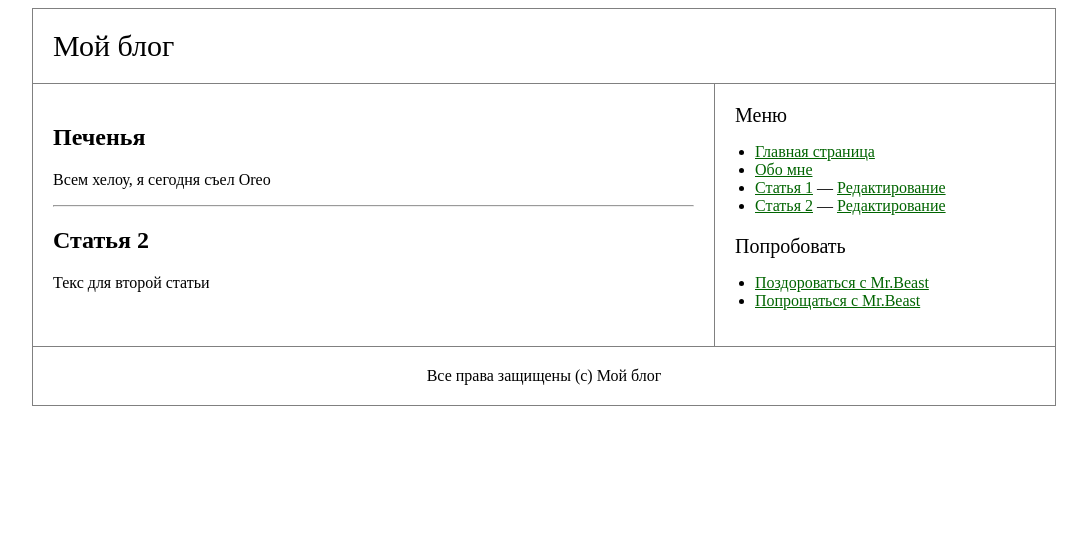
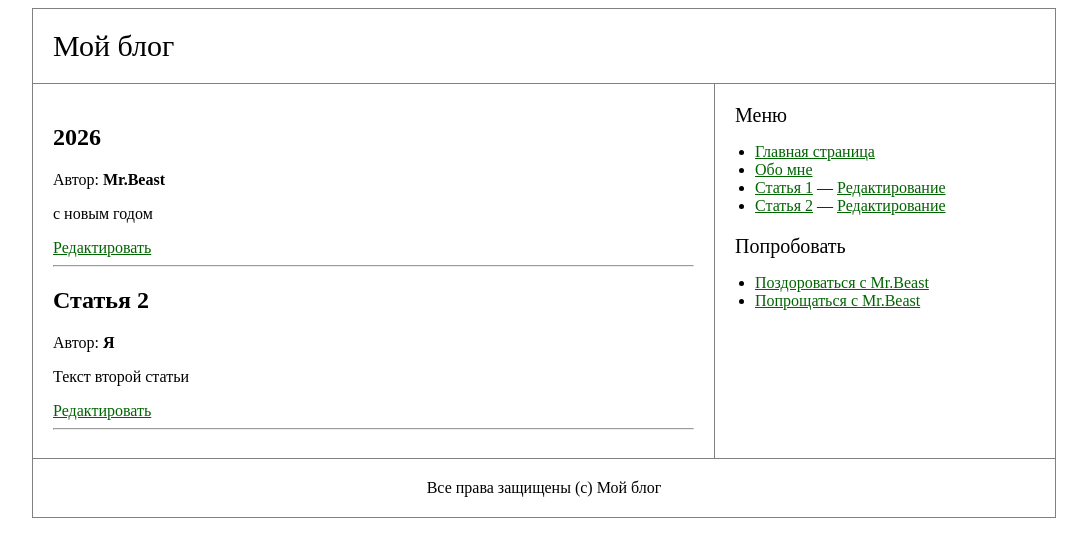
Before and after one commit to dekaa101/Web, a PHP site: page / in a window 1280 px wide. Shown: the top 557 px of the page, without its empty margins (96-1183 px from the left). Run offline with PHP 8.4, Linux system fonts and the light colour scheme; data comes from the database, SQL or seed files in the repository; both versions use the stored data as it was after the commit.

Commit message:
поправки

```diff
--- a/blog/public/index.php
+++ b/blog/public/index.php
@@ -19,14 +19,22 @@ $router->dispatch($_SERVER['REQUEST_URI']);
 
 // Вспомогательные страницы
 
-function mainPage(): string {
+function mainPage(): array {
+    require_once __DIR__ . '/../core/Database.php';
+    $db = Database::getConnection();
+    $stmt = $db->query("SELECT articles.*, users.nickname FROM articles JOIN users ON articles.user_id = users.id");
+    $articles = $stmt->fetchAll(PDO::FETCH_ASSOC);
+
     ob_start(); ?>
-    <h2>Печенья</h2>
-    <p>Всем хелоу, я сегодня съел Oreo</p>
-    <hr>
-    <h2>Статья 2</h2>
-    <p>Текс для второй статьи</p>
-    <?php return ob_get_clean();
+    <?php foreach ($articles as $article): ?>
+        <h2><?= htmlspecialchars($article['title']) ?></h2>
+        <p class="author">Автор: <strong><?= htmlspecialchars($article['nickname']) ?></strong></p>
+        <p><?= htmlspecialchars($article['content']) ?></p>
+        <a href="/article/<?= $article['id'] ?>/edit">Редактировать</a>
+        <hr>
+    <?php endforeach; ?>
+    <?php
+    return ['title' => 'Мой блог', 'content' => ob_get_clean()];
 }
 
 function aboutPage(): string {
```
Also changed, not shown: blog/database.sqlite.
